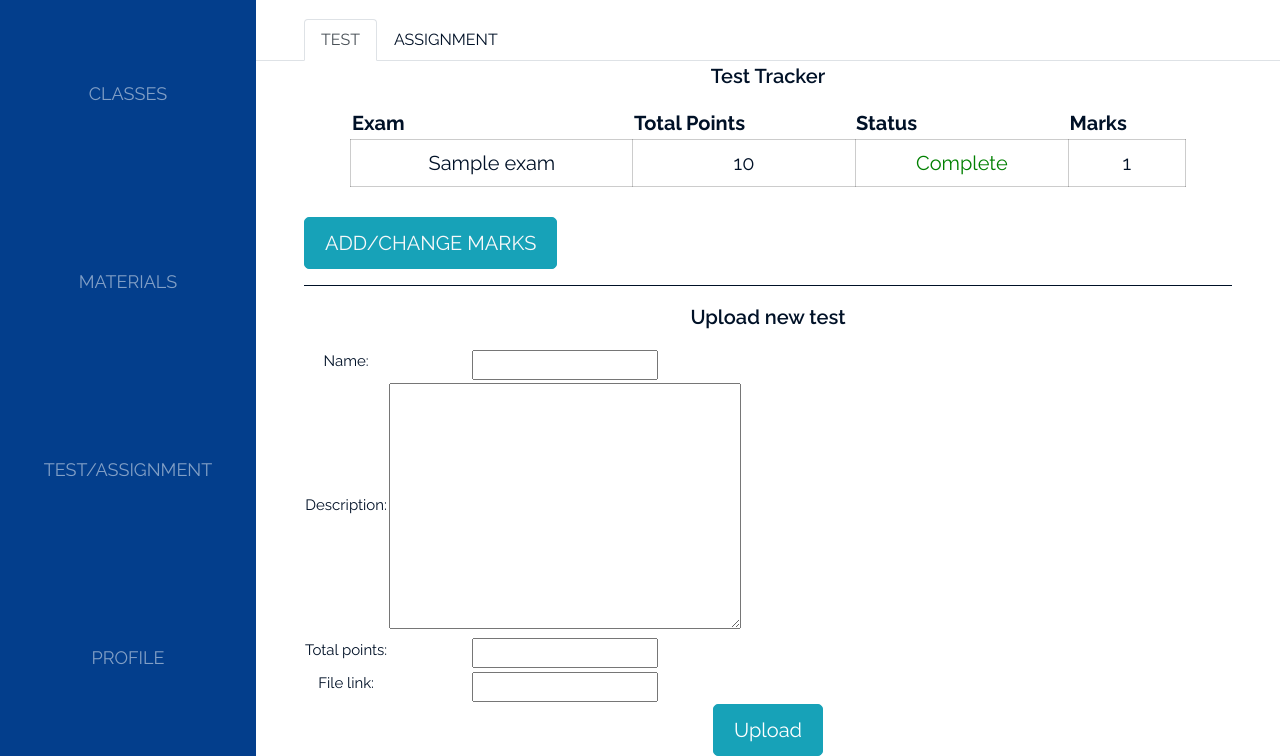
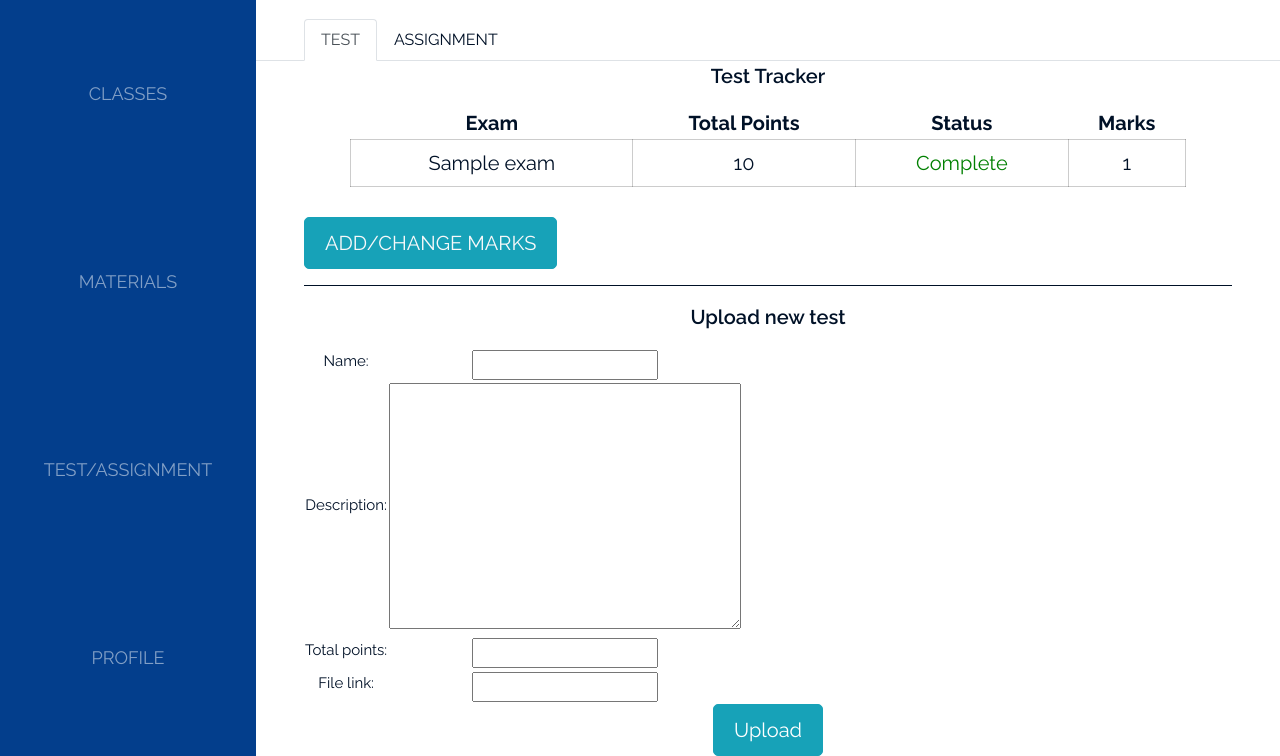
Before and after one commit to rsreevishal/Shop3DPrints, a Django app: page /instructor/1/class/student/works/1 in a window 1280 px wide. Shown: the part 57-813 px from the top of the page. Run offline with Django 3.2, Linux system fonts and the light colour scheme; tables that the repository leaves empty hold one stand-in row (values such as "Sample post"); some libraries are stand-ins or nearby versions.

Commit message:
small fix

```diff
--- a/templates/instructor/student_test_assignment.html
+++ b/templates/instructor/student_test_assignment.html
@@ -47,7 +47,7 @@
             <div class="text-center text-large">
                 <p>Test Tracker</p>
             </div>
-            <table class="assign-table text-normal mx-auto">
+            <table class="assign-table text-normal mx-auto text-center">
                 <thead>
                     <tr>
                         <th>Exam</th>
@@ -91,7 +91,7 @@
             <div class="text-center text-large">
                 <p>Assignment Tracker</p>
             </div>
-            <table class="assign-table text-normal mx-auto">
+            <table class="assign-table text-normal mx-auto text-center">
                 <thead>
                     <tr>
                         <th>Assignment</th>
--- a/templates/landing/index.html
+++ b/templates/landing/index.html
@@ -211,8 +211,8 @@
 <!--                                 <img src="{% static 'images/test2.jpg' %}"/> -->
                             </div>
                             <div class="card">
-                                <div class="card-body"><p class="p-4 text-small-bold"><br><br>Iam just a beginner for coding.I had some difficulties in coding and when i found this platform this fulfilled all my doubts.
-And Instructors gives assignment which is very helpfull.I have learned a lot!<br><em class="text-tiny">-Anonymous user</em></p></div>
+                                <div class="card-body"><p class="p-4 text-small-bold"><br><br>I am a beginner in coding.I had some difficulties and when I found this platform it helped me solve all my doubts.
+and my Instructor gave assignments which were very helpful.I have learned a lot!<br><em class="text-tiny">-Ashwin and Aswath</em></p></div>
 <!--                                 <img src="{% static 'images/test3.jpg' %}"/> -->
                             </div>
                         </div>
--- a/templates/student/progress.html
+++ b/templates/student/progress.html
@@ -28,7 +28,7 @@
                         <div class="text-center text-large">
                             <p>Assignment Tracker</p>
                         </div>
-                        <table class="assign-table text-normal mx-auto">
+                        <table class="assign-table text-normal mx-auto text-center">
                             <thead>
                                 <tr>
                                     <th>Assignment</th>
@@ -48,7 +48,7 @@
                         <div class="text-center text-large">
                             <p>Test Tracker</p>
                         </div>
-                        <table class="assign-table text-normal mx-auto">
+                        <table class="assign-table text-normal mx-auto text-center">
                             <thead>
                                 <tr>
                                     <th>Test</th>
```
